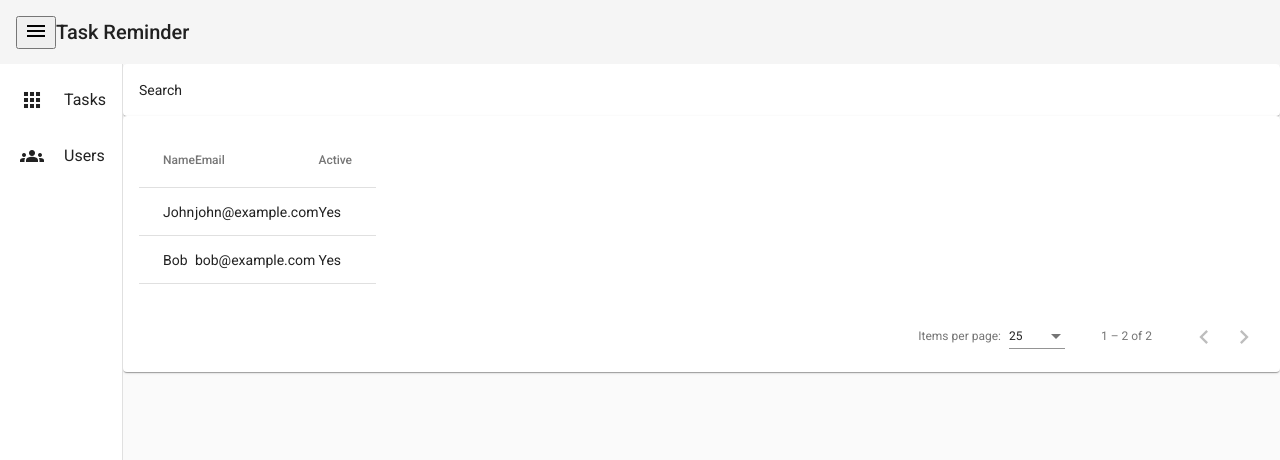
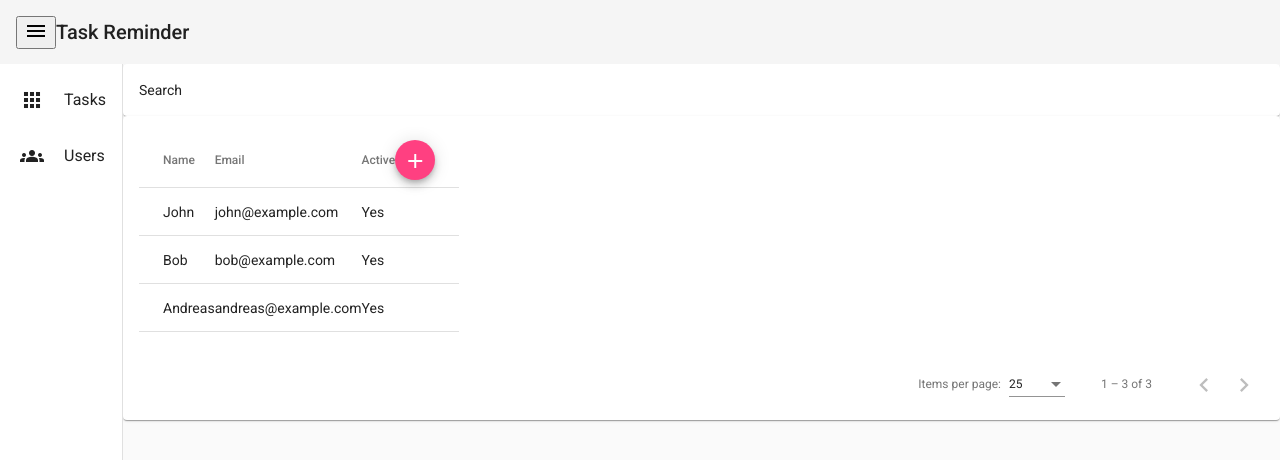
Before and after one commit to anwiednn/angular-app, an Angular app in the folder angular-app/: page /users in a window 1280 px wide. Shown: the top 460 px of the page. Built offline with nearby package versions, Linux system fonts and the light colour scheme; data requests are answered from the project's data file.

Commit message:
Add create component for users

```diff
--- a/angular-app/fake-db/db.json
+++ b/angular-app/fake-db/db.json
@@ -13,7 +13,8 @@
       "name": "Car WOF",
       "notes": "Once completed, re-new vehicle registration",
       "remindDate": "10/09/2021"
-      }],
+    }
+  ],
   "users": [
     {
       "id": 1,
@@ -26,5 +27,12 @@
       "name": "Bob",
       "email": "bob@example.com",
       "active": true
-      }]
+    },
+    {
+      "name": "Andreas",
+      "email": "andreas@example.com",
+      "active": true,
+      "id": 3
     }
+  ]
+}
--- a/angular-app/src/app/users/create/user-create-model.ts
+++ b/angular-app/src/app/users/create/user-create-model.ts
@@ -1,8 +1,5 @@
 export class UserCreateModel {
     public name: string;
     public email: string;
-    public passphrase: string;
     public active: boolean;
-    public taskManagement: boolean;
-    public userManagement: boolean;
 }
--- a/angular-app/src/app/users/create/user-create-view-model.ts
+++ b/angular-app/src/app/users/create/user-create-view-model.ts
@@ -5,8 +5,5 @@ export class UserCreateViewModel {
 export class UserCreateViewModel_DetailModel {
     public name: string;
     public email: string;
-    public passphrase: string;
     public active: boolean;
-    public taskManagement: boolean;
-    public userManagement: boolean;
 }
--- a/angular-app/src/app/users/create/user-create.component.html
+++ b/angular-app/src/app/users/create/user-create.component.html
@@ -1 +1,42 @@
-<p>user-create works!</p>
+<h2 mat-dialog-title>
+    Create User
+</h2>
+<mat-dialog-content fxFlex>
+    <form #formCreateUser="ngForm">
+        <div>
+            <mat-form-field>
+                <mat-label>Name</mat-label>
+                <input matInput placeholder="Enter your name..." #name="ngModel"
+                    [(ngModel)]="viewModel.detail.name"
+                    name="name"
+                    required maxlength="50">
+                <mat-error *ngIf="name?.errors?.required">Required</mat-error>
+                <mat-error *ngIf="name?.errors?.maxlength">Max lenght 50</mat-error>
+            </mat-form-field>
+        </div>
+        <div>
+            <mat-form-field>
+                <mat-label>Email</mat-label>
+                <input matInput placeholder="Enter your email..." #email="ngModel"
+                    [(ngModel)]="viewModel.detail.email"
+                    name="email"
+                    required email maxlength="255" [userEmailAvailable]="null">
+                <mat-error *ngIf="email?.errors?.required">Required</mat-error>
+                <mat-error *ngIf="email?.errors?.email">Invalid email</mat-error>
+                <mat-error *ngIf="email?.errors?.maxlength">Max lenght 50</mat-error>
+                <mat-error *ngIf="email?.errors?.userEmailAvailable">Email already used</mat-error>
+            </mat-form-field>
+        </div>
+        <div>
+            <mat-slide-toggle [(ngModel)]="viewModel.detail.active"
+                name="acive">Active</mat-slide-toggle>
+        </div>
+    </form>
+</mat-dialog-content>
+<mat-dialog-actions align="end">
+  <button mat-button
+        (click)="cancelClicked()">Cancel</button>
+  <button mat-button
+        [disabled]="formCreateUser.invalid"
+        (click)="createUserClicked()">Create</button>
+</mat-dialog-actions>
--- a/angular-app/src/app/users/create/user-create.component.ts
+++ b/angular-app/src/app/users/create/user-create.component.ts
@@ -1,4 +1,8 @@
 import { Component, OnInit } from '@angular/core';
+import { MatDialogRef } from '@angular/material/dialog';
+import { UserService } from '../user.service';
+import { UserCreateModel } from './user-create-model';
+import { UserCreateViewModel, UserCreateViewModel_DetailModel } from './user-create-view-model';
 
 @Component({
   selector: 'app-user-create',
@@ -6,10 +10,33 @@ import { Component, OnInit } from '@angular/core';
   styleUrls: ['./user-create.component.scss']
 })
 export class UserCreateComponent implements OnInit {
+  public viewModel: UserCreateViewModel;
 
-  constructor() { }
+  constructor(
+    private dialogRef: MatDialogRef<UserCreateComponent>,
+    private userSerivce: UserService) { }
 
-  ngOnInit(): void {
+  public ngOnInit(): void {
+    this.viewModel = new UserCreateViewModel();
+    this.viewModel.detail = new UserCreateViewModel_DetailModel()
+    this.viewModel.detail.active= true;
   }
 
+  public cancelClicked(): void {
+    this.dialogRef.close(false);
+  }
+
+  public createUserClicked(): void {
+    var createModel = {
+      name: this.viewModel.detail.name,
+      email: this.viewModel.detail.email,
+      active: this.viewModel.detail.active
+    } as UserCreateModel;
+
+    this.userSerivce
+      .createUser(createModel)
+      .subscribe(() => {
+        this.dialogRef.close(true);
+      });
+  }
 }
--- a/angular-app/src/app/users/detail/user-detail-view-model.ts
+++ b/angular-app/src/app/users/detail/user-detail-view-model.ts
@@ -5,8 +5,5 @@ export class UserDetailViewModel {
 export class UserDetailViewModel_DetailModel {
     public name: string;
     public email: string;
-    public passphrase: string;
     public active: boolean;
-    public taskManagement: boolean;
-    public userManagement: boolean;
 }
--- a/angular-app/src/app/users/index/user-index.component.html
+++ b/angular-app/src/app/users/index/user-index.component.html
@@ -19,8 +19,13 @@
                     <th mat-header-cell *matHeaderCellDef>Active</th>
                     <td mat-cell *matCellDef="let user">{{(user.active ? "Yes" : "No")}}</td>
                 </ng-container>
-                <ng-container matColumnDef="action">
-                    <th mat-header-cell *matHeaderCellDef> </th>
+                <ng-container matColumnDef="actions">
+                    <th mat-header-cell *matHeaderCellDef>
+                        <button mat-mini-fab
+                                (click)="createUserClicked()">
+                            <mat-icon>add</mat-icon>
+                        </button>
+                    </th>
                     <td mat-cell *matCellDef="let user"></td>
                 </ng-container>
                 <tr mat-header-row *matHeaderRowDef="displayedColumns"></tr>
--- a/angular-app/src/app/users/index/user-index.component.ts
+++ b/angular-app/src/app/users/index/user-index.component.ts
@@ -1,5 +1,8 @@
 import { Component, OnInit } from '@angular/core';
+import { MatDialog } from '@angular/material/dialog';
 import { PageEvent } from '@angular/material/paginator';
+import { MatSnackBar } from '@angular/material/snack-bar';
+import { UserCreateComponent } from '../create/user-create.component';
 import { UserService } from '../user.service';
 import { UserIndexViewModel } from './user-index-view-model';
 
@@ -13,15 +16,30 @@ export class UserIndexComponent implements OnInit {
     'name',
     'email',
     'active',
-    'action'
+    'actions'
   ];
-  public pageSizeOptions: number[] = [5, 10, 25, 100];
   public viewModel: UserIndexViewModel;
 
-  constructor(private userService: UserService) { }
+  constructor(private dialog: MatDialog,
+    private snackBar: MatSnackBar,
+    private userService: UserService) { }
 
   public ngOnInit(): void {
     this.setViewModel();
+  }
+
+  public createUserClicked(): void {
+    this.dialog
+    .open(UserCreateComponent, {
+      disableClose: true,
+      width: '250px'
+    })
+    .afterClosed()
+    .subscribe(result => {
+      if (result) {
+        this.setViewModelPage();
+      }
+    });
   }
 
   public pageChanged(event : PageEvent) : void {
--- a/angular-app/src/app/users/shared/user-email-available-directive.directive.ts
+++ b/angular-app/src/app/users/shared/user-email-available-directive.directive.ts
@@ -5,14 +5,14 @@ import { debounceTime, map, startWith } from "rxjs/operators"
 import { UserService } from '../user.service';
 
 @Directive({
-  selector: '[userEmailAvailableDirective]',
+  selector: '[userEmailAvailable]',
   providers: [{
     provide: NG_ASYNC_VALIDATORS,
     useExisting: UserEmailAvailableDirectiveDirective,
     multi: true}]
 })
 export class UserEmailAvailableDirectiveDirective implements AsyncValidator  {
-  @Input("userEmailAvailableDirective") id: number | null;
+  @Input("userEmailAvailable") id: number | null;
 
   constructor(private userService: UserService) {
   }
--- a/angular-app/src/app/users/user.module.ts
+++ b/angular-app/src/app/users/user.module.ts
@@ -10,6 +10,14 @@ import { MatCardModule } from '@angular/material/card';
 import { MatTableModule } from '@angular/material/table';
 import { MatPaginatorModule } from '@angular/material/paginator';
 import { RouterModule } from '@angular/router';
+import { MatButtonModule } from '@angular/material/button';
+import { FormsModule } from '@angular/forms';
+import { MatFormFieldModule } from '@angular/material/form-field';
+import { MatIconModule } from '@angular/material/icon';
+import { MatInputModule } from '@angular/material/input';
+import { MatDialogModule } from '@angular/material/dialog';
+import { MatSnackBarModule } from '@angular/material/snack-bar';
+import { MatSlideToggleModule } from '@angular/material/slide-toggle';
 
 @NgModule({
   declarations: [
@@ -18,22 +26,34 @@ import { RouterModule } from '@angular/router';
     UserIndexComponent,
     UserEmailAvailableDirectiveDirective
   ],
+  entryComponents: [
+    UserCreateComponent,
+    UserDetailComponent
+  ],
   imports: [
     CommonModule,
+    FormsModule,
     HttpClientModule,
+    MatButtonModule,
     MatCardModule,
+    MatDialogModule,
+    MatFormFieldModule,
+    MatIconModule,
+    MatInputModule,
     MatTableModule,
     MatPaginatorModule,
+    MatSnackBarModule,
+    MatSlideToggleModule,
     RouterModule.forChild([{
         path: "",
         component: UserIndexComponent,
-        children: [{
-          path: "create",
-          component: UserCreateComponent
-        }, {
-          path: "detail/:id",
-          component: UserDetailComponent
-        }]
+        // children: [{
+        //   path: "create",
+        //   component: UserCreateComponent
+        // }, {
+        //   path: "detail/:id",
+        //   component: UserDetailComponent
+        // }]
     }])
   ],
   providers: [
```
Also changed, not shown: 1 other file (tests, documents, lock files or other folders). Lines whose indentation alone changed are shown as unchanged.
